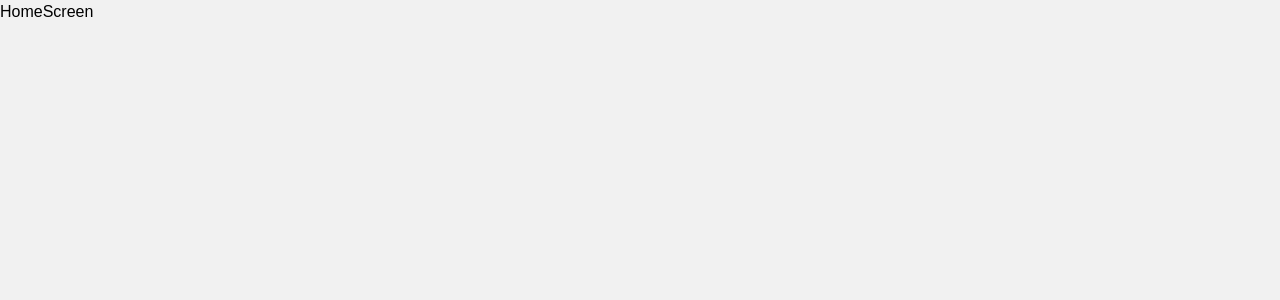
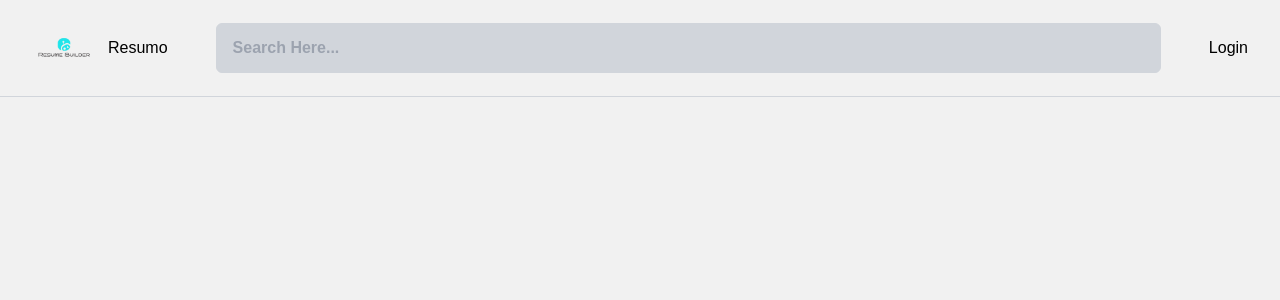
Before and after one commit to UdayGorai/Resume_Builder-React, a React (Create React App) app: page / in a window 1280 px wide. Shown: the top 300 px of the page. Built offline with nearby package versions, Linux system fonts and the light colour scheme; no server answers.

Commit message:
added hearder and loading in component

```diff
--- /dev/null
+++ b/src/components/Header.jsx
@@ -0,0 +1,58 @@
+import React from 'react';
+import useUser from '../hooks/useUser';
+import { Link } from 'react-router-dom';
+import { Logo } from '../assets';
+import { AnimatePresence, motion } from "framer-motion";
+import { GridLoader, SquareLoader } from 'react-spinners';
+
+const Header = () => {
+    const {data , isLoading , isError } = useUser();
+    return (
+        <header className=' w-full flex items-center justify-between px-4 py-3 lg:px-8 border-b border-gray-300 bg-bgPrimary z-50 gap-12 sticky top-0'>
+            {/* logo */}
+            <Link to={"/"}>
+                <div className="flex items-center justify-center gap-3 py-3">
+                    <img src={Logo} className="w-16 h-auto object-contain whitespace-norap" alt="" />
+                    <p>Resumo</p>
+                </div>
+            </Link>
+
+            {/* input */}
+            <div className=' flex-1 border border-gray-300 px-4 py-1 rounded-md flex items-center justify-between bg-gray-300'>
+                <input type="text" placeholder='Search Here...' className=' flex-1 h-10 bg-transparent text-base font-semibold outline-none border-none'/>
+            </div>
+
+            {/* profile section */}
+            <AnimatePresence>
+                {isLoading ? (
+                    <SquareLoader color='#498FCD' size={40}/>
+                ): (
+                    <React.Fragment>
+                        {data ? (
+                            <motion.div >
+                                {data ?.photoURL ? (
+                                    <div className=' w-12 h-12 rounded-md relative flex items-center justify-between'>
+                                        <img src={data ?.photoURL} className='w-full h-full object-cover rounded-md' referrerPolicy='no-referrer' alt="" />
+                                    </div>
+                                ) : (
+                                    <div className=' w-12 h-12 rounded-md relative flex items-center justify-between bg-blue-500 shadow-md'>
+                                    </div>
+                                )}
+                            </motion.div>
+                        ) : (
+                            <Link to={"/auth"}>
+                                <motion.button>
+                                    Login
+                                </motion.button>
+                            </Link>
+                        )}
+                    </React.Fragment>
+
+                )}
+            </AnimatePresence>
+
+        </header>
+    );
+};
+
+export default Header;
--- /dev/null
+++ b/src/components/MainSpinner.jsx
@@ -0,0 +1,12 @@
+import React from 'react';
+import { GridLoader } from 'react-spinners';
+
+const MainSpinner = () => {
+  return (
+    <div className='w-screen h-screen flex items-center justify-center'>
+        <GridLoader color='#498FCD' size={40}/>
+    </div>
+  )
+};
+
+export default MainSpinner;
--- a/src/components/index.js
+++ b/src/components/index.js
@@ -1 +1,3 @@
 export { default as AuthButtonWithProvider } from "./AuthButtonWithProvider";
+export { default as MainSpinner } from "./MainSpinner";
+export { default as Header } from "./Header";
--- a/src/pages/Authentication.jsx
+++ b/src/pages/Authentication.jsx
@@ -1,7 +1,7 @@
 import React, { useEffect } from 'react';
 import { Logo } from '../assets';
 import { Footer } from '../containers';
-import { AuthButtonWithProvider } from '../components';
+import { AuthButtonWithProvider, MainSpinner } from '../components';
 
 // importing GoogleAuth,GithubAuth from fa6 of react icons
 import { FaGoogle , FaGithub } from "react-icons/fa6";
@@ -18,7 +18,11 @@ const Authentication = () => {
     if(!isLoading && data ){
       navigate("/", {replace: true});
     }
-  } ,[isLoading , data])
+  } ,[isLoading , data]);
+
+  if(isLoading){
+    return <MainSpinner />;
+  }
 
   return (
     <div className='auth-section'>
--- a/src/pages/HomeScreen.jsx
+++ b/src/pages/HomeScreen.jsx
@@ -1,7 +1,17 @@
 import React from 'react';
+import { Header } from '../components';
 
 const HomeScreen = () => {
-  return<div>HomeScreen</div>;
+  return (
+    <div className=' w-full flex flex-col items-center justify-center'>
+      {/* header */}
+      <Header />
+
+      <main>
+        {/* custom routes */}
+      </main>
+    </div>
+  )
 };
 
 export default HomeScreen;
```
